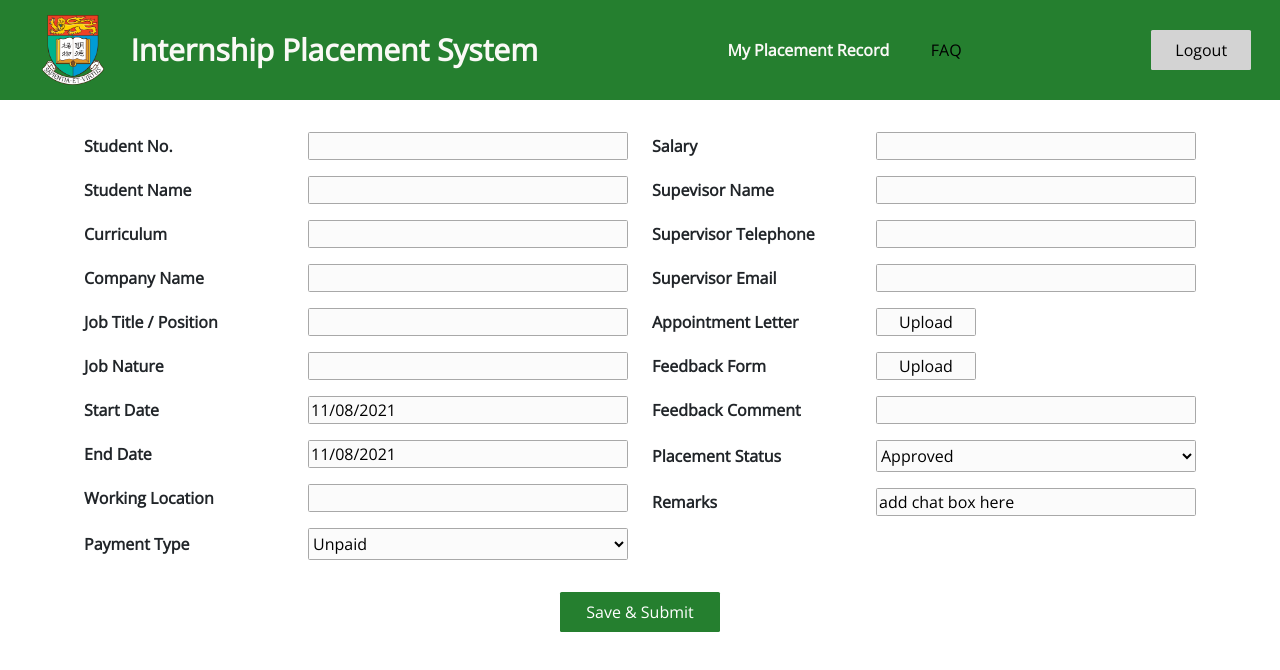
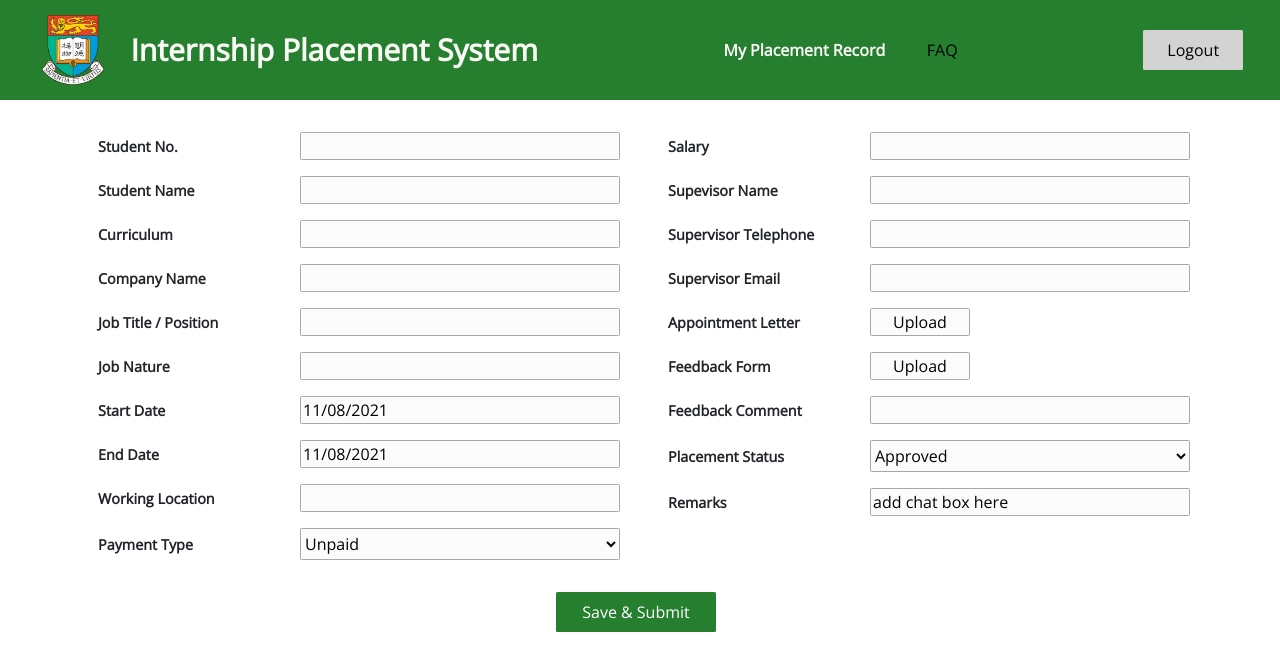
Before and after one commit to tamara-lee/PlacementSystem, a React (Create React App) app in the folder client/: page /myplacementrecord in a window 1280 px wide. Shown: the top 670 px of the page. Built offline with nearby package versions, Linux system fonts and the light colour scheme.

Commit message:
changed font size in myplacementrecord

```diff
--- a/client/src/Pages/Student/MyPlacementRecord/style.css
+++ b/client/src/Pages/Student/MyPlacementRecord/style.css
@@ -24,9 +24,11 @@
     display: table-cell;
     margin-top: 0.5rem;
     margin-bottom: 0.5rem;
-    padding-right: 2rem;
+    padding-right: 0.5rem;
+    padding-left: 1rem;
     text-align: left;
     width: 14rem;
+    font-size: 0.9rem;
     font-weight: 600;
 }
 
@@ -34,6 +36,7 @@
     display: table-cell;
     margin-top: 0.5rem;
     margin-bottom: 0.5rem;
+    margin-right: 0.5rem;
     border: 0.1rem solid #A8A8A8;
     border-radius: 0.1rem;
     background-color: #FBFBFB;
--- a/package.json
+++ b/package.json
@@ -32,6 +32,7 @@
     "react-dom": "^17.0.2",
     "react-icons": "^4.3.1",
     "react-router-dom": "^5.2.0",
+    "react-spring": "^9.0.0-rc.3",
     "sequelize": "^6.11.0",
     "sequelize-cli": "^6.3.0",
     "styled-components": "^5.3.3",
```
Also changed, not shown: 1 other file (tests, documents, lock files or other folders).
